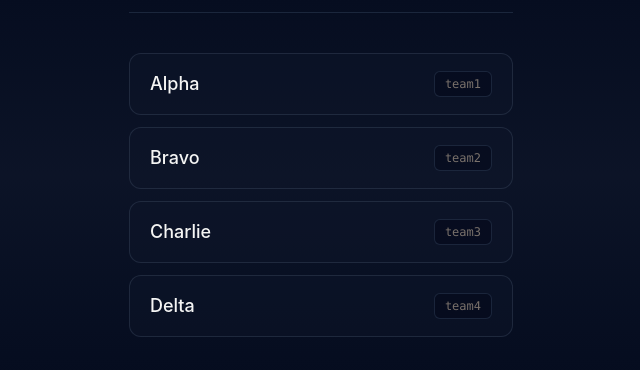
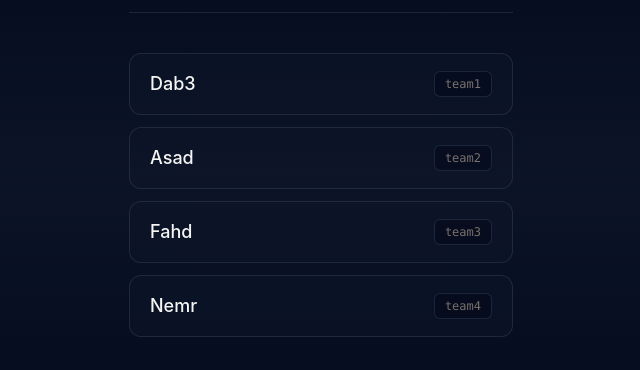
Before and after one commit to markyasser/ScoutMapGame, a React (Vite) app: page / in a window 1280 px wide. Shown: the part 224-594 px from the top of the page, without its empty margins (319-959 px from the left). Built offline with nearby package versions, Linux system fonts and the light colour scheme; no server answers.

Commit message:
Rename teams from admin

```diff
--- a/src/components/RemoteSync.tsx
+++ b/src/components/RemoteSync.tsx
@@ -5,6 +5,7 @@ import { useMapTargets } from '../hooks/useMapTargetsContext'
 import { useDefaultMaxGuesses } from '../hooks/useDefaultMaxGuesses'
 import { useLivePollEnabled } from '../hooks/useLivePollEnabled'
 import { usePlayerPollInterval } from '../hooks/usePlayerPollInterval'
+import { useTeamLabels } from '../hooks/useTeamLabels'
 import { useTolerancePx } from '../hooks/useToleranceSync'
 import { useSyncApi } from '../context/SyncApiContext'
 import { RemoteSyncActionsProvider } from '../context/RemoteSyncActionsContext'
@@ -36,6 +37,7 @@ export function RemoteSync({ children }: RemoteSyncProps) {
   const { tolerancePx } = useTolerancePx()
   const { playerPollIntervalMs } = usePlayerPollInterval()
   const { livePollEnabled } = useLivePollEnabled()
+  const { teamLabels } = useTeamLabels()
 
   const lastRemoteAt = useRef(initialRemoteAt)
   const applyingRemote = useRef(false)
@@ -48,12 +50,14 @@ export function RemoteSync({ children }: RemoteSyncProps) {
   const defaultRef = useRef(defaultMaxGuesses)
   const playerPollRef = useRef(playerPollIntervalMs)
   const livePollRef = useRef(livePollEnabled)
+  const teamLabelsRef = useRef(teamLabels)
   stateRef.current = state
   targetsRef.current = targets
   toleranceRef.current = tolerancePx
   defaultRef.current = defaultMaxGuesses
   playerPollRef.current = playerPollIntervalMs
   livePollRef.current = livePollEnabled
+  teamLabelsRef.current = teamLabels
 
   useEffect(() => {
     lastRemoteAt.current = initialRemoteAt
@@ -73,6 +77,7 @@ export function RemoteSync({ children }: RemoteSyncProps) {
       defaultMaxGuesses: defaultRef.current,
       playerPollIntervalMs: playerPollRef.current,
       livePollEnabled: livePollRef.current,
+      teamLabels: teamLabelsRef.current,
     })
   }, [])
 
@@ -83,6 +88,7 @@ export function RemoteSync({ children }: RemoteSyncProps) {
       defaultMaxGuesses: defaultRef.current,
       playerPollIntervalMs: playerPollRef.current,
       livePollEnabled: livePollRef.current,
+      teamLabels: teamLabelsRef.current,
     })
   }, [])
 
@@ -133,6 +139,7 @@ export function RemoteSync({ children }: RemoteSyncProps) {
       defaultMaxGuesses: defaultRef.current,
       playerPollIntervalMs: playerPollRef.current,
       livePollEnabled: livePollRef.current,
+      teamLabels: teamLabelsRef.current,
     }
     try {
       await doPutSnapshot(snap, key)
@@ -155,6 +162,7 @@ export function RemoteSync({ children }: RemoteSyncProps) {
         defaultMaxGuesses: defaultRef.current,
         playerPollIntervalMs: playerPollRef.current,
         livePollEnabled: livePollRef.current,
+        teamLabels: teamLabelsRef.current,
       }
       if (options?.adminOverride) {
         snap.adminOverride = true
@@ -188,7 +196,7 @@ export function RemoteSync({ children }: RemoteSyncProps) {
     return () => {
       if (pushTimer.current) clearTimeout(pushTimer.current)
     }
-  }, [apiActive, isAdminRoute, state, targets, tolerancePx, defaultMaxGuesses, playerPollIntervalMs, livePollEnabled, pushIfNeeded])
+  }, [apiActive, isAdminRoute, state, targets, tolerancePx, defaultMaxGuesses, playerPollIntervalMs, livePollEnabled, teamLabels, pushIfNeeded])
 
   // Background poll: off by default; interval only when livePollEnabled (refs keep effect deps small)
   useEffect(() => {
--- a/src/config/mapConfig.ts
+++ b/src/config/mapConfig.ts
@@ -7,10 +7,10 @@ export const TEAMS = ['team1', 'team2', 'team3', 'team4'] as const
 export type TeamId = (typeof TEAMS)[number]
 
 export const TEAM_LABELS: Record<TeamId, string> = {
-  team1: 'Alpha',
-  team2: 'Bravo',
-  team3: 'Charlie',
-  team4: 'Delta',
+  team1: 'Dab3',
+  team2: 'Asad',
+  team3: 'Fahd',
+  team4: 'Nemr',
 }
 
 export type MapPoint = { x: number; y: number }
--- /dev/null
+++ b/src/hooks/useTeamLabels.ts
@@ -0,0 +1,29 @@
+import { useCallback, useEffect, useState } from 'react'
+import { type TeamId } from '../config/mapConfig'
+import { getTeamLabels, setTeamLabels, TEAM_LABELS_EVENT, type TeamLabels } from '../lib/teamLabelsStorage'
+
+export function useTeamLabels() {
+  const [teamLabels, setState] = useState(() => getTeamLabels())
+
+  const setTeamLabel = useCallback((team: TeamId, name: string) => {
+    setTeamLabels({ ...getTeamLabels(), [team]: name })
+    setState(getTeamLabels())
+  }, [])
+
+  const setAllTeamLabels = useCallback((next: TeamLabels) => {
+    setTeamLabels(next)
+    setState(getTeamLabels())
+  }, [])
+
+  useEffect(() => {
+    const sync = () => setState(getTeamLabels())
+    window.addEventListener(TEAM_LABELS_EVENT, sync)
+    window.addEventListener('storage', sync)
+    return () => {
+      window.removeEventListener(TEAM_LABELS_EVENT, sync)
+      window.removeEventListener('storage', sync)
+    }
+  }, [])
+
+  return { teamLabels, setTeamLabel, setTeamLabels: setAllTeamLabels }
+}
--- a/src/lib/appSnapshot.ts
+++ b/src/lib/appSnapshot.ts
@@ -14,6 +14,13 @@ import {
 } from './gameState'
 import { readDefaultMaxGuessesAndBroadcast } from '../hooks/useDefaultMaxGuesses'
 import { readToleranceAndBroadcast } from '../hooks/useToleranceSync'
+import {
+  applyTeamLabelsFromSnapshot,
+  getDefaultTeamLabels,
+  getTeamLabels,
+  isValidTeamLabelsInSnapshot,
+  type TeamLabels,
+} from './teamLabelsStorage'
 import { getLivePollEnabled, setLivePollEnabled } from './livePollEnabled'
 import {
   DEFAULT_PLAYER_POLL_MS,
@@ -40,6 +47,8 @@ export type AppSnapshotV1 = {
    * initial load and full page refresh fetch — no background GET loop.
    */
   livePollEnabled?: boolean
+  /** Display names for team1…team4 — synced with organizer. */
+  teamLabels?: TeamLabels
   /**
    * Set when the organizer uses “Save to players”. All clients must apply the full
    * snapshot, ignoring uncommitted local / unpushed state on player devices.
@@ -57,6 +66,7 @@ export function buildLocalSnapshot(): AppSnapshotV1 {
     defaultMaxGuesses: getDefaultMaxGuesses(),
     playerPollIntervalMs: getPlayerPollIntervalMs(),
     livePollEnabled: getLivePollEnabled(),
+    teamLabels: getTeamLabels(),
   }
 }
 
@@ -74,6 +84,7 @@ export function buildDefaultSnapshot(): AppSnapshotV1 {
     defaultMaxGuesses: DEFAULT_MAX_GUESSES,
     playerPollIntervalMs: DEFAULT_PLAYER_POLL_MS,
     livePollEnabled: false,
+    teamLabels: getDefaultTeamLabels(),
   }
 }
 
@@ -83,6 +94,7 @@ export function applySnapshotToLocalStorage(s: AppSnapshotV1): void {
   setDefaultMaxGuesses(s.defaultMaxGuesses)
   setPlayerPollIntervalMs(s.playerPollIntervalMs ?? DEFAULT_PLAYER_POLL_MS)
   setLivePollEnabled(s.livePollEnabled === true)
+  applyTeamLabelsFromSnapshot(s.teamLabels)
   saveGameState(s.game)
   saveMapTargets(s.targets)
 }
@@ -101,6 +113,7 @@ export function applySnapshotToReact(
   readDefaultMaxGuessesAndBroadcast(s.defaultMaxGuesses)
   setPlayerPollIntervalMs(s.playerPollIntervalMs ?? DEFAULT_PLAYER_POLL_MS)
   setLivePollEnabled(s.livePollEnabled === true)
+  applyTeamLabelsFromSnapshot(s.teamLabels)
 }
 
 /** Map, tolerance, and defaults from organizer — does not touch game (team progress). */
@@ -114,6 +127,7 @@ export function applyRemoteConfigToReact(
   readDefaultMaxGuessesAndBroadcast(s.defaultMaxGuesses)
   setPlayerPollIntervalMs(s.playerPollIntervalMs ?? DEFAULT_PLAYER_POLL_MS)
   setLivePollEnabled(s.livePollEnabled === true)
+  applyTeamLabelsFromSnapshot(s.teamLabels)
 }
 
 export function isAppSnapshotV1(x: unknown): x is AppSnapshotV1 {
@@ -129,5 +143,6 @@ export function isAppSnapshotV1(x: unknown): x is AppSnapshotV1 {
     if (o.playerPollIntervalMs < MIN_MS || o.playerPollIntervalMs > MAX_MS) return false
   }
   if (o.livePollEnabled !== undefined && typeof o.livePollEnabled !== 'boolean') return false
+  if (o.teamLabels !== undefined && !isValidTeamLabelsInSnapshot(o.teamLabels)) return false
   return true
 }
--- a/src/lib/snapshotDataKey.ts
+++ b/src/lib/snapshotDataKey.ts
@@ -1,4 +1,5 @@
 import type { AppSnapshotV1 } from './appSnapshot'
+import { getDefaultTeamLabels, type TeamLabels } from './teamLabelsStorage'
 import { DEFAULT_PLAYER_POLL_MS } from './playerPollInterval'
 
 function pollKey(s: { playerPollIntervalMs?: number }): number {
@@ -9,10 +10,20 @@ function liveKey(s: { livePollEnabled?: boolean }): boolean {
   return s.livePollEnabled === true
 }
 
+function labelsKey(s: { teamLabels?: TeamLabels }): string {
+  return JSON.stringify({ ...getDefaultTeamLabels(), ...s.teamLabels })
+}
+
 export function snapshotDataKey(
   s: Pick<
     AppSnapshotV1,
-    'game' | 'targets' | 'tolerancePx' | 'defaultMaxGuesses' | 'playerPollIntervalMs' | 'livePollEnabled'
+    | 'game'
+    | 'targets'
+    | 'tolerancePx'
+    | 'defaultMaxGuesses'
+    | 'playerPollIntervalMs'
+    | 'livePollEnabled'
+    | 'teamLabels'
   >
 ): string {
   return JSON.stringify({
@@ -22,11 +33,15 @@ export function snapshotDataKey(
     defaultMaxGuesses: s.defaultMaxGuesses,
     playerPollIntervalMs: pollKey(s),
     livePollEnabled: liveKey(s),
+    teamLabels: labelsKey(s),
   })
 }
 
 export function snapshotConfigKey(
-  s: Pick<AppSnapshotV1, 'targets' | 'tolerancePx' | 'defaultMaxGuesses' | 'playerPollIntervalMs' | 'livePollEnabled'>
+  s: Pick<
+    AppSnapshotV1,
+    'targets' | 'tolerancePx' | 'defaultMaxGuesses' | 'playerPollIntervalMs' | 'livePollEnabled' | 'teamLabels'
+  >
 ): string {
   return JSON.stringify({
     targets: s.targets,
@@ -34,5 +49,6 @@ export function snapshotConfigKey(
     defaultMaxGuesses: s.defaultMaxGuesses,
     playerPollIntervalMs: pollKey(s),
     livePollEnabled: liveKey(s),
+    teamLabels: labelsKey(s),
   })
 }
--- /dev/null
+++ b/src/lib/teamLabelsStorage.ts
@@ -0,0 +1,68 @@
+import { TEAMS, TEAM_LABELS, type TeamId } from '../config/mapConfig'
+
+const STORAGE_KEY = 'scoutmap-team-labels-v1'
+export const TEAM_LABELS_EVENT = 'scoutmap-team-labels-changed'
+
+export type TeamLabels = Record<TeamId, string>
+
+function defaults(): TeamLabels {
+  return { ...TEAM_LABELS }
+}
+
+export function getDefaultTeamLabels(): TeamLabels {
+  return { ...TEAM_LABELS }
+}
+
+function clampName(s: string): string {
+  const t = s.trim().slice(0, 48)
+  return t.length > 0 ? t : 'Team'
+}
+
+export function getTeamLabels(): TeamLabels {
+  try {
+    const raw = localStorage.getItem(STORAGE_KEY)
+    const base = defaults()
+    if (!raw) return base
+    const p = JSON.parse(raw) as unknown
+    if (!p || typeof p !== 'object') return base
+    for (const t of TEAMS) {
+      const v = (p as Record<string, unknown>)[t]
+      if (typeof v === 'string' && v.trim()) {
+        base[t] = clampName(v)
+      }
+    }
+    return base
+  } catch {
+    return defaults()
+  }
+}
+
+export function setTeamLabels(next: TeamLabels): void {
+  const o = defaults()
+  for (const t of TEAMS) {
+    o[t] = clampName(next[t] ?? o[t]!)
+  }
+  localStorage.setItem(STORAGE_KEY, JSON.stringify(o))
+  window.dispatchEvent(new Event(TEAM_LABELS_EVENT))
+}
+
+/** Apply labels from a snapshot; merges with code defaults for missing keys. */
+export function applyTeamLabelsFromSnapshot(teamLabels: TeamLabels | undefined): void {
+  if (!teamLabels) return
+  const o = defaults()
+  for (const t of TEAMS) {
+    const v = teamLabels[t]
+    if (typeof v === 'string' && v.trim()) o[t] = clampName(v)
+  }
+  setTeamLabels(o)
+}
+
+export function isValidTeamLabelsInSnapshot(o: unknown): o is TeamLabels {
+  if (!o || typeof o !== 'object') return false
+  const r = o as Record<string, unknown>
+  for (const t of TEAMS) {
+    const v = r[t]
+    if (typeof v !== 'string' || v.length > 80) return false
+  }
+  return true
+}
--- a/src/pages/AdminPage.tsx
+++ b/src/pages/AdminPage.tsx
@@ -1,7 +1,8 @@
 import { useState } from 'react'
 import { flushSync } from 'react-dom'
 import { Link } from 'react-router-dom'
-import { TEAMS, TEAM_LABELS, type TeamId } from '../config/mapConfig'
+import { TEAMS, type TeamId } from '../config/mapConfig'
+import { useTeamLabels } from '../hooks/useTeamLabels'
 import { ScoutMap } from '../components/ScoutMap'
 import { useGame } from '../hooks/useGameContext'
 import { useMapTargets } from '../hooks/useMapTargetsContext'
@@ -42,6 +43,7 @@ export function AdminPage() {
   const [showAllWaypoints, setShowAllWaypoints] = useState(false)
   const { apiActive } = useSyncApi()
   const { saveToRemote } = useRemoteSyncActions()
+  const { teamLabels, setTeamLabel } = useTeamLabels()
   const [saving, setSaving] = useState(false)
   const [saveHint, setSaveHint] = useState<string | null>(null)
 
@@ -70,7 +72,7 @@ export function AdminPage() {
     if (gs.currentPointIndex >= 4) return
     if (
       !window.confirm(
-        `Clear trials for ${TEAM_LABELS[adminTeam]} on point ${i + 1}/4? This resets guesses to the default (${getDefaultMaxGuesses()}), clears used attempts, and removes map markers for this point.`
+        `Clear trials for ${teamLabels[adminTeam]} on point ${i + 1}/4? This resets guesses to the default (${getDefaultMaxGuesses()}), clears used attempts, and removes map markers for this point.`
       )
     ) {
       return
@@ -201,6 +203,31 @@ export function AdminPage() {
           {saveHint != null && <p className="text-sm text-stone-400">{saveHint}</p>}
         </header>
 
+        <section className="space-y-3 rounded-xl border border-slate-600/35 bg-slate-900/40 p-4">
+          <h2 className="font-mono text-sm text-stone-300">Team names</h2>
+          <p className="text-xs text-stone-500">
+            Shown on the home team picker and in the header while playing. Use{' '}
+            <span className="text-stone-400">Save to players</span> to sync.
+          </p>
+          <div className="grid gap-3 sm:grid-cols-2">
+            {TEAMS.map((t) => (
+              <div key={t} className="flex flex-col gap-1.5">
+                <label className="text-xs font-mono text-stone-500" htmlFor={`admin-team-name-${t}`}>
+                  {t}
+                </label>
+                <input
+                  id={`admin-team-name-${t}`}
+                  type="text"
+                  maxLength={80}
+                  className="rounded border border-slate-600/50 bg-slate-950/80 px-3 py-2 text-stone-100"
+                  value={teamLabels[t]}
+                  onChange={(e) => setTeamLabel(t, e.target.value)}
+                />
+              </div>
+            ))}
+          </div>
+        </section>
+
         <section className="grid gap-6 md:grid-cols-2">
           <div className="space-y-4 rounded-xl border border-slate-600/35 bg-slate-900/40 p-4">
             <label className="block text-sm font-medium text-stone-200">
@@ -301,11 +328,14 @@ export function AdminPage() {
                 setWaypointToSet(0)
               }}
             >
-              {TEAMS.map((t) => (
-                <option key={t} value={t}>
-                  {TEAM_LABELS[t]} — point {curIdx >= 4 ? 'done' : curIdx + 1}/4
-                </option>
-              ))}
+              {TEAMS.map((t) => {
+                const idx = state.teams[t].currentPointIndex
+                return (
+                  <option key={t} value={t}>
+                    {teamLabels[t]} — point {idx >= 4 ? 'done' : idx + 1}/4
+                  </option>
+                )
+              })}
             </select>
             <div className="flex flex-col gap-2 sm:flex-row sm:items-stretch">
               <button
@@ -363,7 +393,7 @@ export function AdminPage() {
             <div>
               <h2 className="font-mono text-sm text-stone-300">Place target waypoints on the map</h2>
               <p className="mt-1 text-xs text-stone-500">
-                Team <span className="text-stone-400">{TEAM_LABELS[adminTeam]}</span>. Pick a waypoint, then{' '}
+                Team <span className="text-stone-400">{teamLabels[adminTeam]}</span>. Pick a waypoint, then{' '}
                 <span className="text-stone-400">click the map</span> to set it. The teal ring shows the current hit radius
                 (same as the accuracy tolerance slider above).
               </p>
@@ -372,7 +402,7 @@ export function AdminPage() {
               <button
                 type="button"
                 onClick={() => {
-                  if (window.confirm(`Reset waypoints for ${TEAM_LABELS[adminTeam]} to values from the app code?`)) {
+                  if (window.confirm(`Reset waypoints for ${teamLabels[adminTeam]} to values from the app code?`)) {
                     resetTeamTargetsToCodeDefaults(adminTeam)
                   }
                 }}
--- a/src/pages/TeamGamePage.tsx
+++ b/src/pages/TeamGamePage.tsx
@@ -1,6 +1,7 @@
 import { useMemo, useState } from 'react'
 import { useSearchParams } from 'react-router-dom'
-import { TEAM_LABELS, isTeamId } from '../config/mapConfig'
+import { isTeamId } from '../config/mapConfig'
+import { useTeamLabels } from '../hooks/useTeamLabels'
 import { useMapTargets } from '../hooks/useMapTargetsContext'
 import { useGame } from '../hooks/useGameContext'
 import { ScoutMap } from '../components/ScoutMap'
@@ -10,6 +11,7 @@ import type { TeamGameState } from '../lib/gameState'
 import { useRemoteSyncActions } from '../context/RemoteSyncActionsContext'
 
 function TeamSelect() {
+  const { teamLabels } = useTeamLabels()
   return (
     <div className="w-full">
       <div className="mx-auto max-w-md px-5 pb-16 pt-16 sm:px-8 sm:pt-20">
@@ -35,7 +37,7 @@ function TeamSelect() {
                 className="group flex items-center justify-between gap-3 rounded-xl border border-slate-600/35 bg-slate-900/40 px-5 py-4 font-medium text-stone-100 transition hover:border-teal-800/40 hover:bg-slate-900/70 focus-visible:outline focus-visible:outline-2 focus-visible:outline-offset-2 focus-visible:outline-teal-500/40 sm:py-4"
                 href={`/?team=${t}`}
               >
-                <span className="text-lg text-stone-100">{TEAM_LABELS[t]}</span>
+                <span className="text-lg text-stone-100">{teamLabels[t]}</span>
                 <span className="rounded-md border border-slate-700/50 bg-slate-950/50 px-2.5 py-1 font-mono text-xs text-stone-500 group-hover:text-stone-400">
                   {t}
                 </span>
@@ -60,6 +62,7 @@ function TeamSelect() {
 export function TeamGamePage() {
   const [params] = useSearchParams()
   const team = params.get('team')
+  const { teamLabels } = useTeamLabels()
   const { state, updateTeam } = useGame()
   const { targets } = useMapTargets()
   const { tolerancePx } = useTolerancePx()
@@ -142,7 +145,7 @@ export function TeamGamePage() {
 
   if (!teamId) return <TeamSelect />
 
-  const name = TEAM_LABELS[teamId]
+  const name = teamLabels[teamId]
   return (
     <div className="w-full">
       <div className="mx-auto max-w-4xl px-3 pb-8 pt-6">
```
